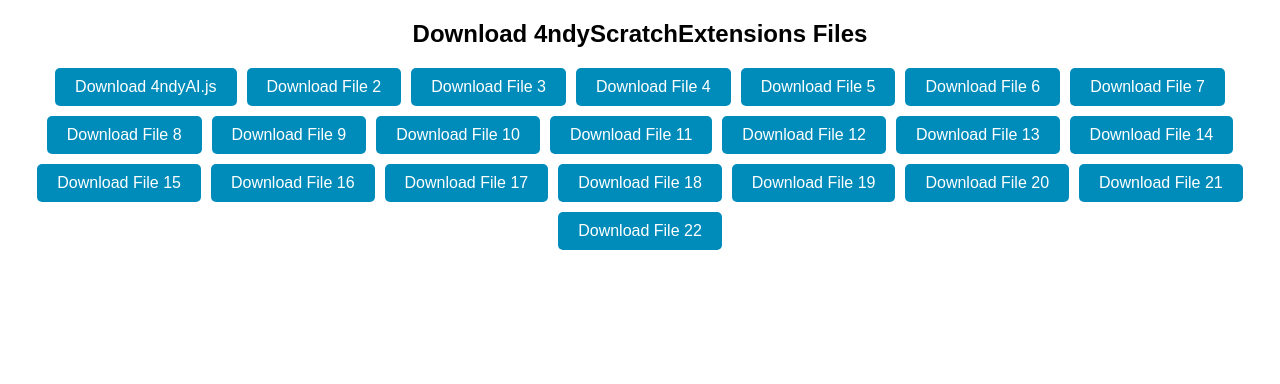
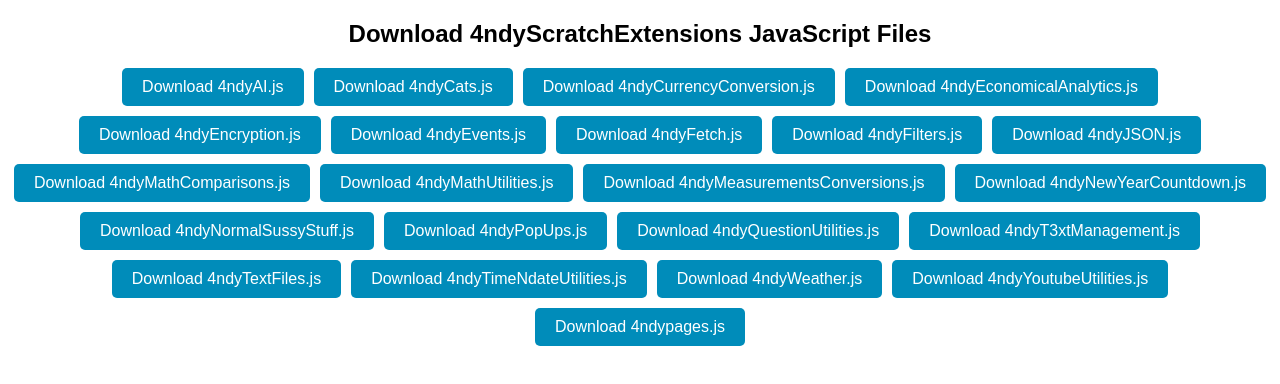
Before and after one commit to andy64lol/4ndy-scratch-custom-extensions, a plain HTML site: page index.html in a window 1280 px wide. Drawn offline with Linux system fonts and the light colour scheme.

Commit message:
Update index.html

```diff
--- a/index.html
+++ b/index.html
@@ -34,30 +34,30 @@
 </head>
 <body>
 
-    <h2>Download 4ndyScratchExtensions Files</h2>
+    <h2>Download 4ndyScratchExtensions JavaScript Files</h2>
     <div class="download-container">
-        <a href="4ndyAI.js" download="4ndyAI.js"><button>Download 4ndyAI.js</button></a>
-        <a href="file2.txt" download="file2.txt"><button>Download File 2</button></a>
-        <a href="file3.txt" download="file3.txt"><button>Download File 3</button></a>
-        <a href="file4.txt" download="file4.txt"><button>Download File 4</button></a>
-        <a href="file5.txt" download="file5.txt"><button>Download File 5</button></a>
-        <a href="file6.txt" download="file6.txt"><button>Download File 6</button></a>
-        <a href="file7.txt" download="file7.txt"><button>Download File 7</button></a>
-        <a href="file8.txt" download="file8.txt"><button>Download File 8</button></a>
-        <a href="file9.txt" download="file9.txt"><button>Download File 9</button></a>
-        <a href="file10.txt" download="file10.txt"><button>Download File 10</button></a>
-        <a href="file11.txt" download="file11.txt"><button>Download File 11</button></a>
-        <a href="file12.txt" download="file12.txt"><button>Download File 12</button></a>
-        <a href="file13.txt" download="file13.txt"><button>Download File 13</button></a>
-        <a href="file14.txt" download="file14.txt"><button>Download File 14</button></a>
-        <a href="file15.txt" download="file15.txt"><button>Download File 15</button></a>
-        <a href="file16.txt" download="file16.txt"><button>Download File 16</button></a>
-        <a href="file17.txt" download="file17.txt"><button>Download File 17</button></a>
-        <a href="file18.txt" download="file18.txt"><button>Download File 18</button></a>
-        <a href="file19.txt" download="file19.txt"><button>Download File 19</button></a>
-        <a href="file20.txt" download="file20.txt"><button>Download File 20</button></a>
-        <a href="file21.txt" download="file21.txt"><button>Download File 21</button></a>
-        <a href="file22.txt" download="file22.txt"><button>Download File 22</button></a>
+        <a href="4ndyAI.js" download><button>Download 4ndyAI.js</button></a>
+        <a href="4ndyCats.js" download><button>Download 4ndyCats.js</button></a>
+        <a href="4ndyCurrencyConversion.js" download><button>Download 4ndyCurrencyConversion.js</button></a>
+        <a href="4ndyEconomicalAnalytics.js" download><button>Download 4ndyEconomicalAnalytics.js</button></a>
+        <a href="4ndyEncryption.js" download><button>Download 4ndyEncryption.js</button></a>
+        <a href="4ndyEvents.js" download><button>Download 4ndyEvents.js</button></a>
+        <a href="4ndyFetch.js" download><button>Download 4ndyFetch.js</button></a>
+        <a href="4ndyFilters.js" download><button>Download 4ndyFilters.js</button></a>
+        <a href="4ndyJSON.js" download><button>Download 4ndyJSON.js</button></a>
+        <a href="4ndyMathComparisons.js" download><button>Download 4ndyMathComparisons.js</button></a>
+        <a href="4ndyMathUtilities.js" download><button>Download 4ndyMathUtilities.js</button></a>
+        <a href="4ndyMeasurementsConversions.js" download><button>Download 4ndyMeasurementsConversions.js</button></a>
+        <a href="4ndyNewYearCountdown.js" download><button>Download 4ndyNewYearCountdown.js</button></a>
+        <a href="4ndyNormalSussyStuff.js" download><button>Download 4ndyNormalSussyStuff.js</button></a>
+        <a href="4ndyPopUps.js" download><button>Download 4ndyPopUps.js</button></a>
+        <a href="4ndyQuestionUtilities.js" download><button>Download 4ndyQuestionUtilities.js</button></a>
+        <a href="4ndyT3xtManagement.js" download><button>Download 4ndyT3xtManagement.js</button></a>
+        <a href="4ndyTextFiles.js" download><button>Download 4ndyTextFiles.js</button></a>
+        <a href="4ndyTimeNdateUtilities.js" download><button>Download 4ndyTimeNdateUtilities.js</button></a>
+        <a href="4ndyWeather.js" download><button>Download 4ndyWeather.js</button></a>
+        <a href="4ndyYoutubeUtilities.js" download><button>Download 4ndyYoutubeUtilities.js</button></a>
+        <a href="4ndypages.js" download><button>Download 4ndypages.js</button></a>
     </div>
 
 </body>
```
